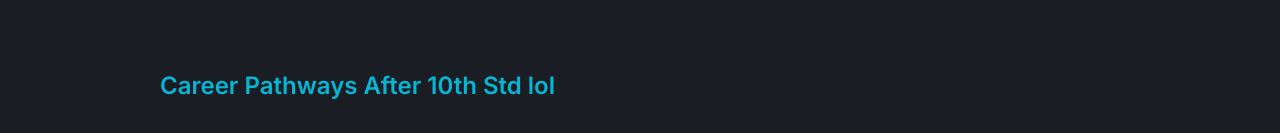
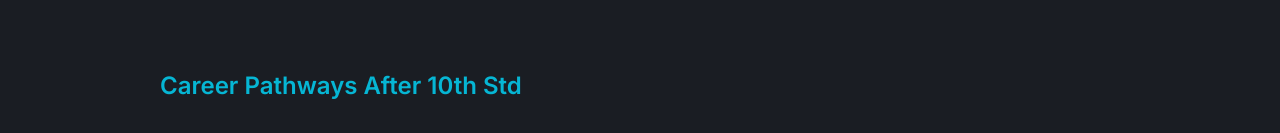
Before and after one commit to TechNodes2-0/careercounselingachatbot, a Next.js app in the folder careercounselingbot/: page /Pathways in a window 1280 px wide. Shown: the part 363-496 px from the top of the page. Built offline with nearby package versions, Linux system fonts and the light colour scheme; no server answers.

Commit message:
Refactor ChatMessage component and update CareerData.js and user.action.js

```diff
--- a/careercounselingbot/data/CareerData.js
+++ b/careercounselingbot/data/CareerData.js
@@ -1,6 +1,6 @@
 const careerPathwaysData = [
   {
-    title: "Career Pathways After 10th Std lol",
+    title: "Career Pathways After 10th Std",
     pathways: [
       {
         id: 1,
```
Also changed, not shown: careercounselingbot/components/shared/ChatMessage.jsx (+26 -28 lines), careercounselingbot/lib/actions/user.action.js (+5 -7 lines).
